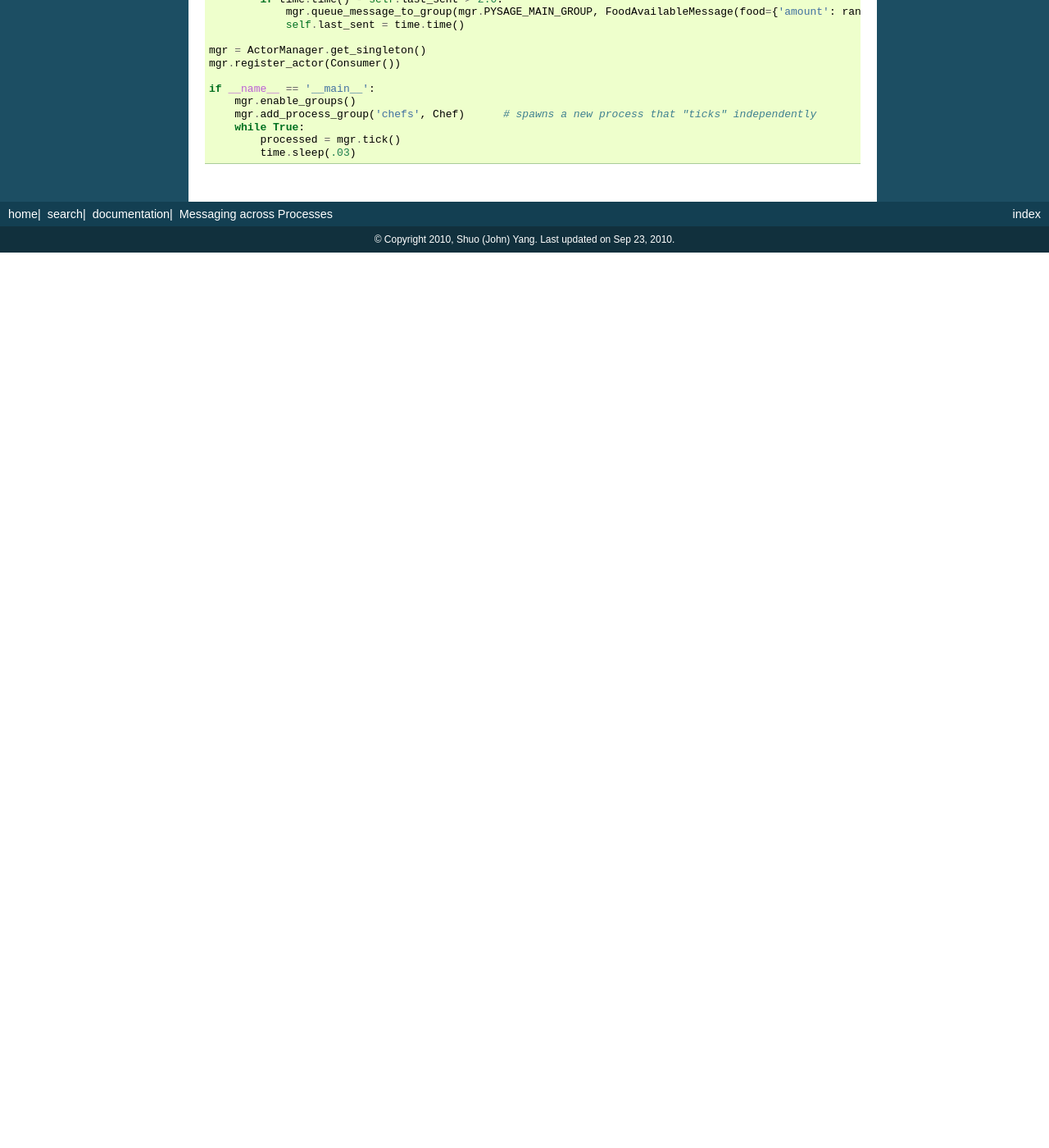
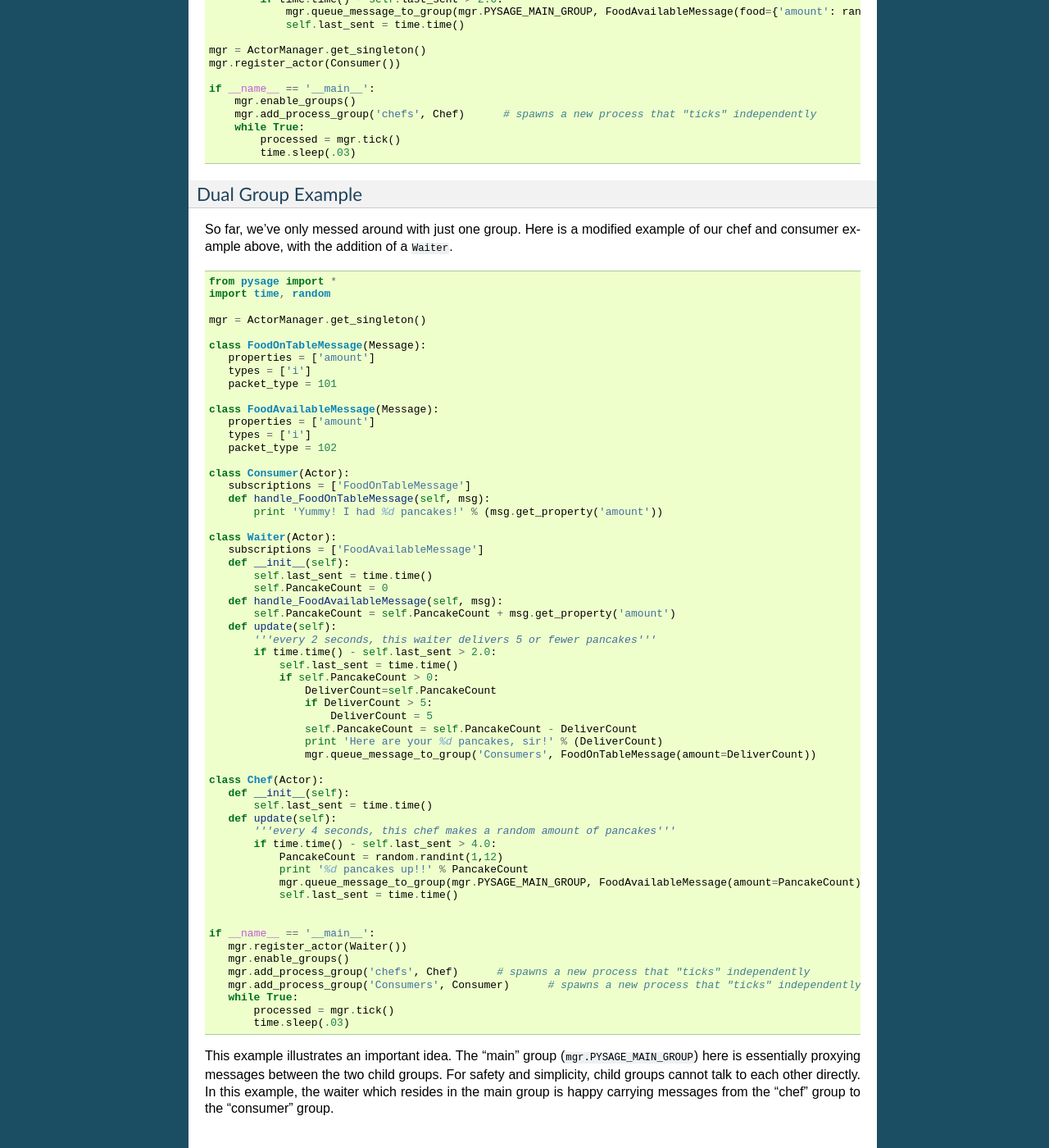
Before and after one commit to realtime-system/pysage, a Sphinx documentation site: the page built from docs/ipc.rst, in a window 1280 px wide and 1400 px high, scrolled down 2857 px. Shown: the whole window at 82% size. Built offline with Sphinx 7.4.7, drawn with Linux system fonts in a browser that asks for light colours; before the commit the page ends 3165 px from its top, so only the background shows below that.

Commit message:
dual group example

```diff
--- a/docs/ipc.rst
+++ b/docs/ipc.rst
@@ -161,3 +161,71 @@ Here is an example of group messaging using custom packing/unpacking functions:
         while True:
             processed = mgr.tick()
             time.sleep(.03)
+
+
+Dual Group Example
+---------------------
+So far, we've only messed around with just one group.  Here is a modified example of our chef and consumer example above, with the addition of a ``Waiter``.
+::
+
+    from pysage import *
+    import time, random
+
+    mgr = ActorManager.get_singleton()
+
+    class FoodOnTableMessage(Message):
+       properties = ['amount']
+       types = ['i']
+       packet_type = 101
+
+    class FoodAvailableMessage(Message):
+       properties = ['amount']
+       types = ['i']
+       packet_type = 102
+
+    class Consumer(Actor):
+       subscriptions = ['FoodOnTableMessage']
+       def handle_FoodOnTableMessage(self, msg):
+           print 'Yummy! I had %d pancakes!' % (msg.get_property('amount'))
+
+    class Waiter(Actor):
+       subscriptions = ['FoodAvailableMessage']
+       def __init__(self):
+           self.last_sent = time.time()
+           self.PancakeCount = 0
+       def handle_FoodAvailableMessage(self, msg):
+           self.PancakeCount = self.PancakeCount + msg.get_property('amount')
+       def update(self):
+           '''every 2 seconds, this waiter delivers 5 or fewer pancakes'''
+           if time.time() - self.last_sent > 2.0:
+               self.last_sent = time.time()
+               if self.PancakeCount > 0:
+                   DeliverCount=self.PancakeCount
+                   if DeliverCount > 5:
+                       DeliverCount = 5
+                   self.PancakeCount = self.PancakeCount - DeliverCount
+                   print 'Here are your %d pancakes, sir!' % (DeliverCount)
+                   mgr.queue_message_to_group('Consumers', FoodOnTableMessage(amount=DeliverCount))
+
+    class Chef(Actor):
+       def __init__(self):
+           self.last_sent = time.time()
+       def update(self):
+           '''every 4 seconds, this chef makes a random amount of pancakes'''
+           if time.time() - self.last_sent > 4.0:
+               PancakeCount = random.randint(1,12)
+               print '%d pancakes up!!' % PancakeCount
+               mgr.queue_message_to_group(mgr.PYSAGE_MAIN_GROUP, FoodAvailableMessage(amount=PancakeCount))
+               self.last_sent = time.time()
+
+
+    if __name__ == '__main__':
+       mgr.register_actor(Waiter())
+       mgr.enable_groups()
+       mgr.add_process_group('chefs', Chef)      # spawns a new process that "ticks" independently
+       mgr.add_process_group('Consumers', Consumer)      # spawns a new process that "ticks" independently
+       while True:
+           processed = mgr.tick()
+           time.sleep(.03)
+
+This example illustrates an important idea.  The "main" group (``mgr.PYSAGE_MAIN_GROUP``) here is essentially proxying messages between the two child groups.  For safety and simplicity, child groups cannot talk to each other directly.  In this example, the waiter which resides in the main group is happy carrying messages from the "chef" group to the "consumer" group.
```
